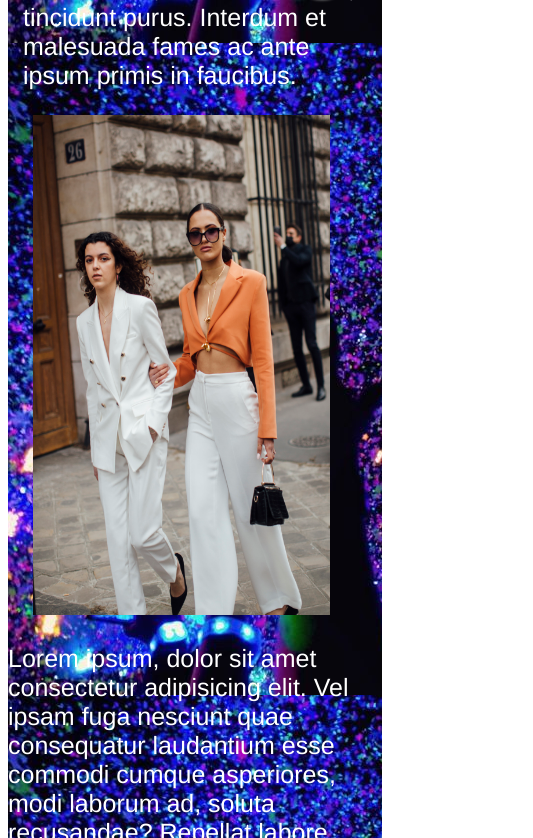
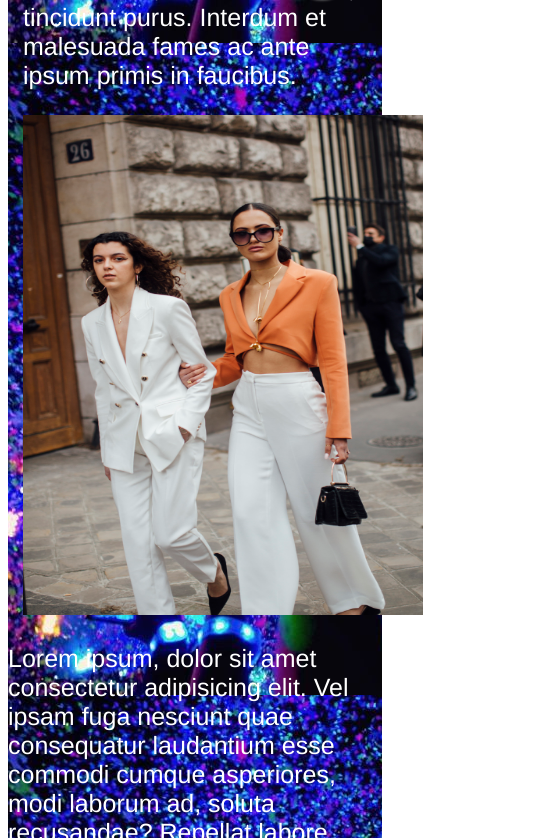
Before and after one commit to wallyto0494/walterpicalloAplicandosassreentrega, a website: page index.html in a window 390 px wide. Shown: the part 806-1644 px from the top of the page, 533 px wide, since content can reach past the window. Drawn offline with Linux system fonts and the light colour scheme.

Commit message:
mejorando codigos mobile

```diff
--- a/index.html
+++ b/index.html
@@ -70,7 +70,7 @@
 
              <!--primera imagen con parrafo -->
              <div class="imgIzq">
-                <img src="assets/img/moda1index.jpg" alt="moda 1"width="85%" height="500"  >
+                <img src="assets/img/moda1index.jpg" alt="moda 1"width="400" height="500"  >
             </div>
 
 
--- a/scss/_margpad.scss
+++ b/scss/_margpad.scss
@@ -7,7 +7,7 @@
                 .paddingC {padding-left: 15px;  }
 
                               /*index*/
-                .imgIzq{margin-left: 25px;}
+                .imgIzq{margin-left: 117px;}
                 .parrafoIzq p{margin-left: 30px;}
                 .imgDer{margin-left: 25px;}
                 .parrafoDerecha{padding-right: 15px;  }
--- a/scss/_responsive.scss
+++ b/scss/_responsive.scss
@@ -17,6 +17,8 @@
         padding: 5px;
 
     }
+
+
 
 
      .horizontal{
@@ -40,15 +42,25 @@
 
      ;
      grid-template-columns: 100%;
-     grid-template-rows: auto auto auto auto auto auto auto ;
+     grid-template-rows: auto auto auto auto auto auto  ;
     }
     .tituloPrincipal{grid-area: tituloPrincipal;}
     .primerParrafo{grid-area: primerParrafo;}
-    .imgIzq{grid-area: imgIzq;}
+    .imgIzq{grid-area: imgIzq;margin-left: 15px;}
     .parrafoDerecha{grid-area: parrafoDerecha;}
     .segundoParrafo{grid-area: segundoParrafo;}
     .parrafoIzq{grid-area: parrafoIzq;}
-    .imgDer{grid-area: imgDer;}
+
+    .imgDer{
+        display: none;
+    }
+
+
+
+
+
+
+
 
        /*grid servicios*/
 
@@ -95,7 +107,7 @@
         .formComentario{grid-area: formComentario;}
 
         .marginform{
-            margin-left: 56px;
+            margin-left: 14px;
             margin-bottom: 25px;
 
         }
```
Also changed, not shown: css/estilo.css, scss/_tipografia.scss (line endings or trailing spaces).
